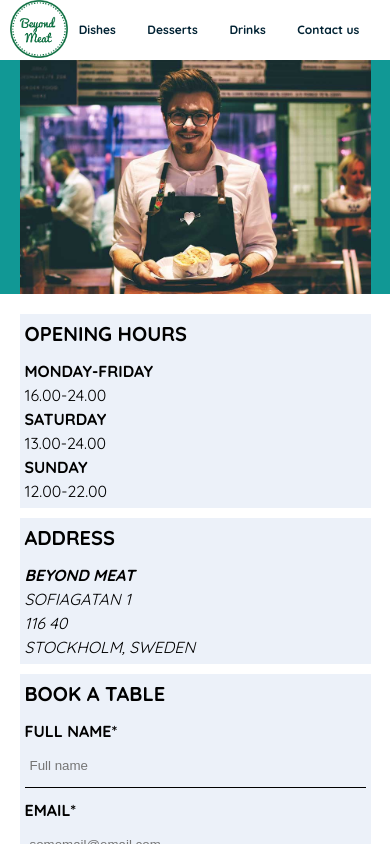
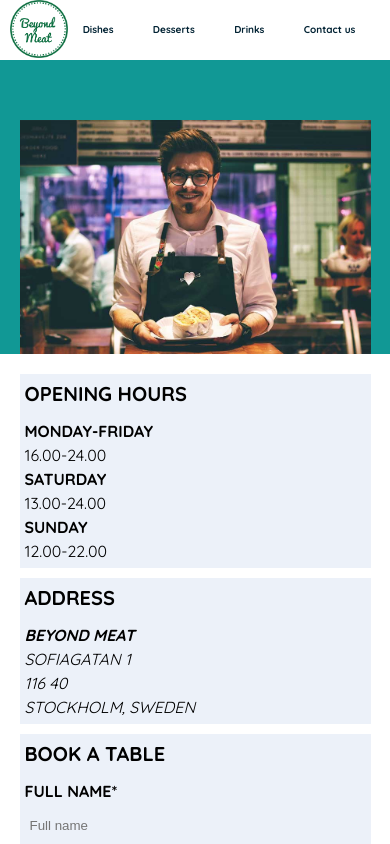
Before and after one commit to OlgaPinchuk/vegan-restaurant, a React (Create React App) app: page /contact in a window 390 px wide. Shown: the top 844 px of the page. Built offline with nearby package versions, Linux system fonts and the light colour scheme.

Commit message:
add changes

```diff
--- a/src/components/common/NavBar.jsx
+++ b/src/components/common/NavBar.jsx
@@ -12,18 +12,18 @@
       </Link>
 
       <ul className="nav-links">
-        <Link to="/dishes">
-          <li>Dishes</li>
-        </Link>
-        <Link to="/desserts">
-          <li>Desserts</li>
-        </Link>
-        <Link to="/drinks">
-          <li>Drinks</li>
-        </Link>
-        <Link to="/contact">
-          <li>Contact us</li>
-        </Link>
+        <li>
+          <Link to="/dishes">Dishes</Link>
+        </li>
+        <li>
+          <Link to="/desserts">Desserts</Link>
+        </li>
+        <li>
+          <Link to="/drinks">Drinks</Link>
+        </li>
+        <li>
+          <Link to="/contact">Contact us</Link>
+        </li>
       </ul>
     </nav>
   );
--- a/src/styles/base/layout.css
+++ b/src/styles/base/layout.css
@@ -10,7 +10,7 @@
 
 h1 {
   margin: var(--space-small) 0;
-  font-size: 25px;
+  font-size: var(--font-size-ultra);
   line-height: 1.5;
   text-align: center;
   text-transform: uppercase;
@@ -48,11 +48,13 @@
 }
 
 .hero {
+  padding-top: 60px;
+  height: 40vh;
+  background-color: var(--color-green);
+  overflow: hidden;
   display: grid;
   justify-content: center;
   align-content: center;
-  background-color: var(--color-green);
-  overflow: hidden;
 }
 
 .hero-image {
@@ -94,6 +96,7 @@
   color: #666666;
 }
 
+/* Media queries */
 @media (min-width: 1024px) {
   .products-category .card {
     flex-direction: row;
--- a/src/styles/base/variables.css
+++ b/src/styles/base/variables.css
@@ -1,12 +1,12 @@
 :root {
   /* Color */
-  --color-white: #ffffff;
-  --color-light-grey: #ecf1f9;
+  --color-black: #000000;
+  --color-black-pearl: #012233;
+  --color-green: #119895;
   --color-grey: #837e7e;
   --color-light-green: #bce0df;
-  --color-green: #119895;
-  --color-black-pearl: #012233;
-  --color-black: #000000;
+  --color-light-grey: #ecf1f9;
+  --color-white: #ffffff;
 
   /* Space */
   --space-small: 8px;
@@ -20,4 +20,6 @@
   --font-size-small: 12px;
   --font-size-medium: 16px;
   --font-size-big: 20px;
+  --font-size-ultra: 36px;
+
 }
--- a/src/styles/components/nav-bar.css
+++ b/src/styles/components/nav-bar.css
@@ -34,9 +34,10 @@
   width: 58px;
 }
 
+/* Media queries */
 @media (max-width: 645px) {
   .nav-links {
     flex-grow: 1;
-    font-size: 12px;
+    font-size: 10px;
   }
 }
--- a/src/styles/components/responsive-map.css
+++ b/src/styles/components/responsive-map.css
@@ -1,7 +1,6 @@
 .map-responsive  {
   position: relative;
-  max-width: 1000px;
-  max-height: 300px;
+  max-width: 1200px;
   margin: 0 auto;
   height: 0;
   padding-bottom: 56.25%;
--- a/src/styles/pages/contact.css
+++ b/src/styles/pages/contact.css
@@ -37,6 +37,7 @@
   display: block;
 }
 
+/* Media queries */
 @media (min-width: 750px) {
   .content-section {
     grid-auto-flow: column;
--- a/src/styles/pages/home.css
+++ b/src/styles/pages/home.css
@@ -40,6 +40,7 @@
   font-weight: bold;
 }
 
+/* Media queries */
 @media (min-width: 1024px) {
   .home-page .menu {
     font-size: var(--font-size-big);
```
